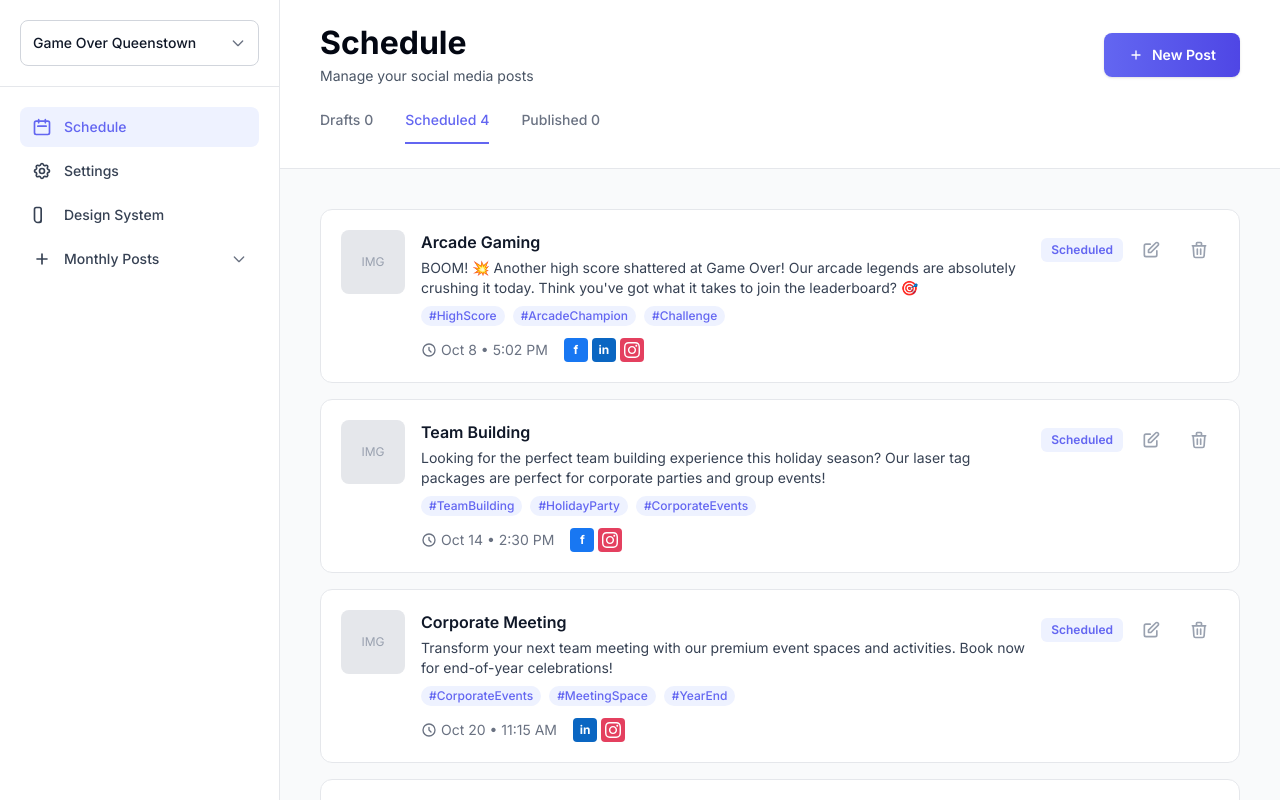
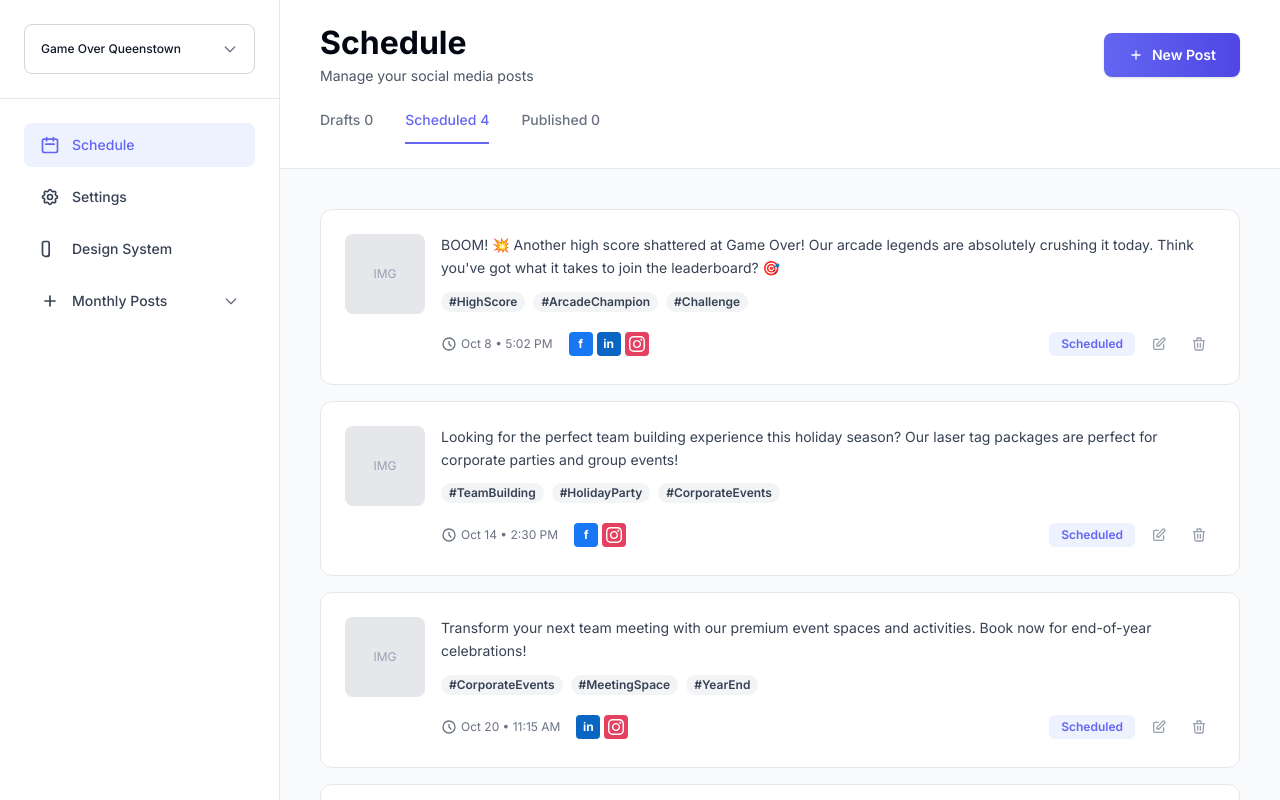
Before and after one commit to andrewferdinando/ferdyv2, a Next.js app: page /schedule in a window 1280 px wide. Built offline with nearby package versions, Linux system fonts and the light colour scheme.

Commit message:
Fix navigation spacing, dropdown text size, post cards layout, and pill colors to match design system

```diff
--- a/src/app/schedule/page.tsx
+++ b/src/app/schedule/page.tsx
@@ -10,8 +10,8 @@ const PlusIcon = ({ className = "w-5 h-5" }: { className?: string }) => (
   </svg>
 );
 
-const ClockIcon = () => (
-  <svg className="w-4 h-4" fill="none" stroke="currentColor" viewBox="0 0 24 24">
+const ClockIcon = ({ className = "w-4 h-4" }: { className?: string }) => (
+  <svg className={className} fill="none" stroke="currentColor" viewBox="0 0 24 24">
     <path strokeLinecap="round" strokeLinejoin="round" strokeWidth={2} d="M12 8v4l3 3m6-3a9 9 0 11-18 0 9 9 0 0118 0z" />
   </svg>
 );
@@ -147,33 +147,31 @@ export default function SchedulePage() {
         {activeTab === 'scheduled' && (
           <div className="space-y-4">
             {scheduledPosts.map((post) => (
-              <div key={post.id} className="bg-white rounded-xl border border-gray-200 p-5 hover:border-gray-300 hover:shadow-md hover:-translate-y-0.5 transition-all duration-200">
+              <div key={post.id} className="bg-white rounded-xl border border-gray-200 p-6 hover:border-gray-300 hover:shadow-md hover:-translate-y-0.5 transition-all duration-200">
                 <div className="flex items-start space-x-4">
                   {/* Post Image */}
-                  <div className="w-16 h-16 bg-gray-200 rounded-lg flex-shrink-0 flex items-center justify-center">
+                  <div className="w-20 h-20 bg-gray-200 rounded-lg flex-shrink-0 flex items-center justify-center">
                     <span className="text-gray-400 text-xs">IMG</span>
                   </div>
 
                   {/* Post Content */}
                   <div className="flex-1 min-w-0">
-                    <div className="flex items-start justify-between">
-                      <div className="flex-1">
-                        <h3 className="font-semibold text-gray-900 mb-1">{post.title}</h3>
-                        <p className="text-gray-700 text-sm mb-2 line-clamp-2">{post.copy}</p>
+                    <p className="text-gray-700 text-sm mb-3 line-clamp-2 leading-relaxed">{post.copy}</p>
 
                     {/* Hashtags */}
-                        <div className="flex flex-wrap gap-2 mb-3">
+                    <div className="flex flex-wrap gap-2 mb-4">
                       {post.hashtags.map((tag, index) => (
-                            <span key={index} className="inline-flex items-center px-2 py-0.5 bg-[#EEF2FF] text-[#6366F1] text-xs rounded-full font-medium">
+                        <span key={index} className="inline-flex items-center px-2 py-0.5 bg-gray-100 text-gray-700 text-xs rounded-full font-semibold">
                           {tag}
                         </span>
                       ))}
                     </div>
 
                     {/* Post Details */}
-                        <div className="flex items-center space-x-4 text-sm text-gray-500">
+                    <div className="flex items-center justify-between">
+                      <div className="flex items-center space-x-4 text-xs text-gray-500">
                         <div className="flex items-center space-x-1">
-                            <ClockIcon />
+                          <ClockIcon className="w-4 h-4" />
                           <span>{post.scheduledTime}</span>
                         </div>
 
@@ -185,18 +183,17 @@ export default function SchedulePage() {
                           })}
                         </div>
                       </div>
-                      </div>
 
                       {/* Actions */}
-                      <div className="flex items-center space-x-2 ml-4">
-                        <span className="px-2.5 py-1 bg-[#EEF2FF] text-[#6366F1] text-xs font-semibold rounded-md">
+                      <div className="flex items-center space-x-2">
+                        <span className="px-3 py-1 bg-[#EEF2FF] text-[#6366F1] text-xs font-semibold rounded-md">
                           {post.status}
                         </span>
-                        <button className="w-10 h-10 flex items-center justify-center rounded-lg hover:bg-gray-100 transition-all duration-200 text-gray-400 hover:text-gray-600">
-                          <EditIcon className="w-5 h-5" />
+                        <button className="w-8 h-8 flex items-center justify-center rounded-lg hover:bg-gray-100 transition-all duration-200 text-gray-400 hover:text-gray-600">
+                          <EditIcon className="w-4 h-4" />
                         </button>
-                        <button className="w-10 h-10 flex items-center justify-center rounded-lg hover:bg-gray-100 transition-all duration-200 text-gray-400 hover:text-red-600">
-                          <TrashIcon className="w-5 h-5" />
+                        <button className="w-8 h-8 flex items-center justify-center rounded-lg hover:bg-gray-100 transition-all duration-200 text-gray-400 hover:text-red-600">
+                          <TrashIcon className="w-4 h-4" />
                         </button>
                       </div>
                     </div>
--- a/src/app/settings/page.tsx
+++ b/src/app/settings/page.tsx
@@ -16,15 +16,15 @@ export default function SettingsPage() {
       <div className="p-10">
         <div className="grid grid-cols-1 md:grid-cols-2 gap-6">
           {/* Content Library Card */}
-          <div className="bg-white rounded-xl border border-gray-200 p-5 hover:border-gray-300 hover:shadow-md hover:-translate-y-0.5 transition-all duration-200">
+          <div className="bg-white rounded-xl border border-gray-200 p-6 hover:border-gray-300 hover:shadow-md hover:-translate-y-0.5 transition-all duration-200">
             <div className="flex items-start space-x-4">
-              <div className="w-12 h-12 bg-[#EEF2FF] rounded-lg flex items-center justify-center flex-shrink-0">
-                <svg className="w-6 h-6 text-[#6366F1]" fill="none" stroke="currentColor" viewBox="0 0 24 24">
+              <div className="w-14 h-14 bg-[#EEF2FF] rounded-lg flex items-center justify-center flex-shrink-0">
+                <svg className="w-7 h-7 text-[#6366F1]" fill="none" stroke="currentColor" viewBox="0 0 24 24">
                   <path strokeLinecap="round" strokeLinejoin="round" strokeWidth={2} d="M4 16l4.586-4.586a2 2 0 012.828 0L16 16m-2-2l1.586-1.586a2 2 0 012.828 0L20 14m-6-6h.01M6 20h12a2 2 0 002-2V6a2 2 0 00-2-2H6a2 2 0 00-2 2v12a2 2 0 002 2z" />
                 </svg>
               </div>
               <div className="flex-1 min-w-0">
-                <h3 className="font-semibold text-gray-900 mb-2 text-sm">Content Library</h3>
+                <h3 className="font-semibold text-gray-900 mb-3 text-base">Content Library</h3>
                 <p className="text-gray-600 text-sm mb-4 leading-[1.5]">
                   Manage your media assets, templates, and reusable content pieces.
                 </p>
@@ -36,15 +36,15 @@ export default function SettingsPage() {
           </div>
 
           {/* Categories & Post Framework Card */}
-          <div className="bg-white rounded-xl border border-gray-200 p-5 hover:border-gray-300 hover:shadow-md hover:-translate-y-0.5 transition-all duration-200">
+          <div className="bg-white rounded-xl border border-gray-200 p-6 hover:border-gray-300 hover:shadow-md hover:-translate-y-0.5 transition-all duration-200">
             <div className="flex items-start space-x-4">
-              <div className="w-12 h-12 bg-[#EEF2FF] rounded-lg flex items-center justify-center flex-shrink-0">
-                <svg className="w-6 h-6 text-[#6366F1]" fill="none" stroke="currentColor" viewBox="0 0 24 24">
+              <div className="w-14 h-14 bg-[#EEF2FF] rounded-lg flex items-center justify-center flex-shrink-0">
+                <svg className="w-7 h-7 text-[#6366F1]" fill="none" stroke="currentColor" viewBox="0 0 24 24">
                   <path strokeLinecap="round" strokeLinejoin="round" strokeWidth={2} d="M7 7h.01M7 3h5c.512 0 1.024.195 1.414.586l7 7a2 2 0 010 2.828l-7 7a2 2 0 01-2.828 0l-7-7A1.994 1.994 0 013 12V7a4 4 0 014-4z" />
                 </svg>
               </div>
               <div className="flex-1 min-w-0">
-                <h3 className="font-semibold text-gray-900 mb-2 text-sm">Categories & Post Framework</h3>
+                <h3 className="font-semibold text-gray-900 mb-3 text-base">Categories & Post Framework</h3>
                 <p className="text-gray-600 text-sm mb-4 leading-[1.5]">
                   Define content categories and post structure templates.
                 </p>
@@ -56,15 +56,15 @@ export default function SettingsPage() {
           </div>
 
           {/* Integrations Card */}
-          <div className="bg-white rounded-xl border border-gray-200 p-5 hover:border-gray-300 hover:shadow-md hover:-translate-y-0.5 transition-all duration-200">
+          <div className="bg-white rounded-xl border border-gray-200 p-6 hover:border-gray-300 hover:shadow-md hover:-translate-y-0.5 transition-all duration-200">
             <div className="flex items-start space-x-4">
-              <div className="w-12 h-12 bg-[#EEF2FF] rounded-lg flex items-center justify-center flex-shrink-0">
-                <svg className="w-6 h-6 text-[#6366F1]" fill="none" stroke="currentColor" viewBox="0 0 24 24">
+              <div className="w-14 h-14 bg-[#EEF2FF] rounded-lg flex items-center justify-center flex-shrink-0">
+                <svg className="w-7 h-7 text-[#6366F1]" fill="none" stroke="currentColor" viewBox="0 0 24 24">
                   <path strokeLinecap="round" strokeLinejoin="round" strokeWidth={2} d="M13 10V3L4 14h7v7l9-11h-7z" />
                 </svg>
               </div>
               <div className="flex-1 min-w-0">
-                <h3 className="font-semibold text-gray-900 mb-2 text-sm">Integrations</h3>
+                <h3 className="font-semibold text-gray-900 mb-3 text-base">Integrations</h3>
                 <p className="text-gray-600 text-sm mb-4 leading-[1.5]">
                   Connect social media accounts and third-party services.
                 </p>
--- a/src/components/navigation/Sidebar.tsx
+++ b/src/components/navigation/Sidebar.tsx
@@ -76,13 +76,13 @@ export default function Sidebar({ className = '' }: SidebarProps) {
   return (
     <div className={`w-[280px] bg-white border-r border-gray-200 flex flex-col h-full ${className}`}>
       {/* Brand Dropdown */}
-      <div className="p-5 border-b border-gray-200">
+      <div className="p-6 border-b border-gray-200">
         <div className="relative">
           <button
             onClick={() => setIsBrandDropdownOpen(!isBrandDropdownOpen)}
-            className="w-full flex items-center justify-between p-3 text-left bg-white border border-gray-300 rounded-lg hover:border-gray-400 transition-all duration-200"
+            className="w-full flex items-center justify-between p-4 text-left bg-white border border-gray-300 rounded-lg hover:border-gray-400 transition-all duration-200"
           >
-            <span className="font-medium text-gray-900 text-sm">Game Over Queenstown</span>
+            <span className="font-medium text-gray-900 text-xs">Game Over Queenstown</span>
             <ChevronDownIcon className="w-4 h-4 text-gray-500" />
           </button>
 
@@ -102,14 +102,14 @@ export default function Sidebar({ className = '' }: SidebarProps) {
       </div>
 
       {/* Navigation Items */}
-      <nav className="flex-1 p-5">
-        <ul className="space-y-1">
+      <nav className="flex-1 p-6">
+        <ul className="space-y-2">
           {navigationItems.map((item) => (
             <li key={item.name}>
               {item.href ? (
                 <Link
                   href={item.href}
-                  className={`flex items-center space-x-3 px-3 py-2.5 rounded-lg transition-all duration-200 ${
+                  className={`flex items-center space-x-3 px-4 py-3 rounded-lg transition-all duration-200 ${
                     item.active
                       ? 'bg-[#EEF2FF] text-[#6366F1]'
                       : 'text-gray-700 hover:bg-gray-100'
@@ -121,7 +121,7 @@ export default function Sidebar({ className = '' }: SidebarProps) {
               ) : (
                 <button
                   onClick={item.onToggle}
-                  className={`w-full flex items-center justify-between px-3 py-2.5 rounded-lg transition-all duration-200 ${
+                  className={`w-full flex items-center justify-between px-4 py-3 rounded-lg transition-all duration-200 ${
                     item.isOpen
                       ? 'bg-gray-100 text-gray-700'
                       : 'text-gray-700 hover:bg-gray-100'
```
Lines whose indentation alone changed are shown as unchanged.
